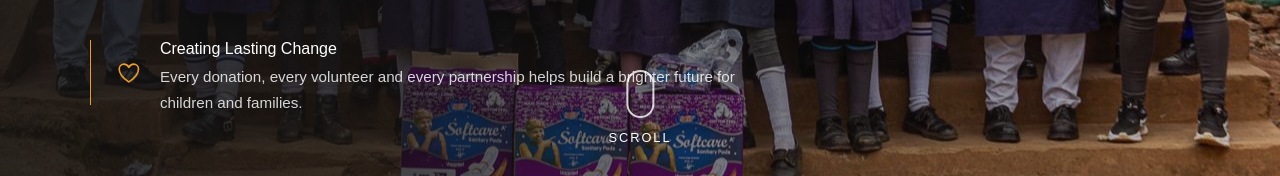
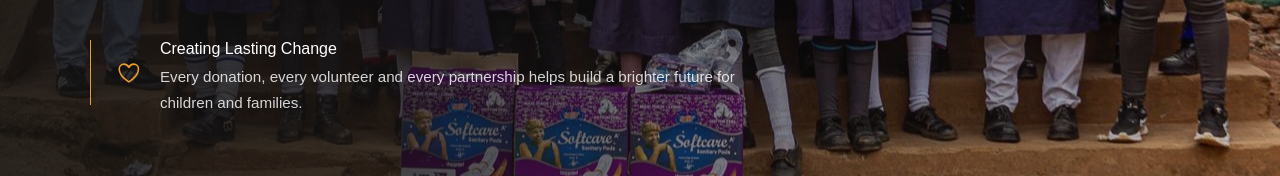
Before and after one commit to boyani-Otieno/gati-foundation, a React (Create React App) app: page / in a window 1280 px wide. Shown: the part 776-952 px from the top of the page. Built offline with nearby package versions, Linux system fonts and the light colour scheme.

Commit message:
minor edits

```diff
--- a/src/components/home/hero/Hero.jsx
+++ b/src/components/home/hero/Hero.jsx
@@ -66,12 +66,12 @@ const Hero = () => {
         </div>
       </div>
 
-      <div className="mrf-scroll">
+      {/* <div className="mrf-scroll">
         <div className="mrf-mouse">
           <span></span>
         </div>
         <p>Scroll</p>
-      </div>
+      </div> */}
     </section>
   );
 };
```
